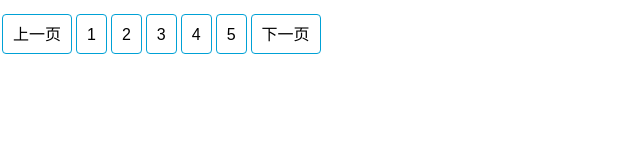
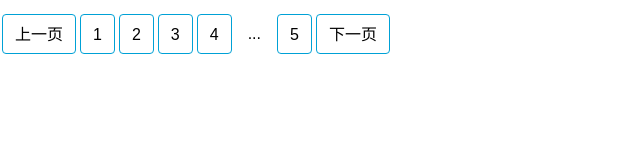
Before and after one commit to Juliiii/react-pagination, a React app: page / in a window 1280 px wide. Shown: the whole page, without its empty margins (0-640 px from the left). Built offline with nearby package versions, Linux system fonts and the light colour scheme.

Commit message:
finsh the paginationitems component

```diff
--- a/package.json
+++ b/package.json
@@ -3,6 +3,7 @@
   "version": "0.1.0",
   "private": true,
   "dependencies": {
+    "classnames": "^2.2.5",
     "prop-types": "^15.5.10",
     "react": "^15.6.1",
     "react-dom": "^15.6.1",
--- a/src/components/PaginationItems.js
+++ b/src/components/PaginationItems.js
@@ -1,9 +1,10 @@
 import React, { Component } from 'react';
 import PropTypes from 'prop-types';
+import cx from 'classnames';
 
 export default class PaginationItems extends Component {
     static defaultProps = {
-        hoverIndex: 1
+        hoverIndex: -1
     }
 
 
@@ -13,31 +14,43 @@ export default class PaginationItems extends Component {
             [PropTypes.number.isRequired, PropTypes.string.isRequired]
         ),
         hoverIndex: PropTypes.number.isRequired,
-        onClick: PropTypes.func.isRequired
-        // onMouseOver: PropTypes.func.isRequired
+        currentIndex: PropTypes.number.isRequired,
+        onClick: PropTypes.func.isRequired,
+        onMouseOver: PropTypes.func.isRequired,
+        onMouseLeave: PropTypes.func.isRequired
     }
 
     onClick (e) {
         if (this.props.page !== '...' && this.props.onClick) {
+            console.log('111');
             this.props.onClick(e);
         }
     }
 
     onMouseOver (e) {
-        console.log(e.target.innerText);
+        if (this.props.onMouseOver) {
+            this.props.onMouseOver(e);
+        }
     }
 
     onMouseLeave (e) {
-
+        if (this.props.onMouseLeave) {
+            this.props.onMouseLeave(e);
+        }
     }
 
     render () {
-        const page = this.props.page;
+        const { page, hoverIndex, currentIndex } = this.props;
+        const classes = cx({
+            'list-items-1': hoverIndex === page || currentIndex === page,
+            'list-items': page !== '...',
+            'ellipsis': page === '...'
+        });
         return (
-            <li className= {page !== '...' ? 'list-items' : 'ellipsis'}
+            <li className= {classes}
                 onClick={this.onClick.bind(this)}
                 onMouseOver={this.onMouseOver.bind(this)}
-                onMouseLeave={() => console.log(1)}>{page}</li>
+                onMouseLeave={this.onMouseLeave.bind(this)}>{page}</li>
         );
     }
 };
--- a/src/containers/Pagination.js
+++ b/src/containers/Pagination.js
@@ -6,19 +6,43 @@ export default class Pagination extends Component {
     constructor () {
         super();
         this.state = {
-            pages: [1,2,3,4,5]
+            pages: [1,2,3,4,'...', 5],
+            hoverIndex: -1,
+            currentIndex: -1
         }
     }
 
     onClick (e) {
-        console.log(e.target.innerText);
+        console.log(e);
+        this.setState({
+            currentIndex: parseInt(e.target.innerText, 10)
+        })
+    }
+
+    onMouseOver (e) {
+        this.setState({
+            hoverIndex: parseInt(e.target.innerText, 10)
+        });
+    }
+
+    onMouseLeave (e) {
+        this.setState({
+            hoverIndex: -1
+        });
     }
 
     render () {
         return (
             <ul className="list">
                 <li className="list-items">上一页</li>
-                {this.state.pages.map((page, index) => <PaginationItems page={page} key={index} onClick={this.onClick.bind(this)} />)}
+                {this.state.pages.map((page, index) =>
+                    <PaginationItems page={page}
+                                    key={index}
+                                    hoverIndex={this.state.hoverIndex}
+                                    currentIndex={this.state.currentIndex}
+                                    onClick={this.onClick.bind(this)}
+                                    onMouseOver={this.onMouseOver.bind(this)}
+                                    onMouseLeave={this.onMouseLeave.bind(this)}/>)}
                 <li className="list-items">下一页</li>
             </ul>
         );
--- a/src/css/index.css
+++ b/src/css/index.css
@@ -12,23 +12,28 @@ body {
   font-size: 0;
 }
 
-.list-items {
+.list-items,
+.ellipsis {
   display: inline-block;
   height: 40px;
   min-width: 20px;
-  padding: 0 10px;
+  padding: 0 12px;
   font-size: 16px;
   line-height: 40px;
   text-align: center;
-  border: 1px solid #00a1d6;
-  border-radius: 4px;
   margin: 0 2px;
   vertical-align: top;
-  cursor: pointer;
   box-sizing: border-box;
 }
 
-.list-items :hover {
-  color: white !important;
-  background: #00a1d6 !important;
+.list-items-1 {
+  background: #00a1d6;
+  color: white;
+  transition: all .2s;
 }
+
+.list-items {
+  cursor: pointer;
+  border: 1px solid #00a1d6;
+  border-radius: 4px;
+}
```
Also changed, not shown: 1 other file.
